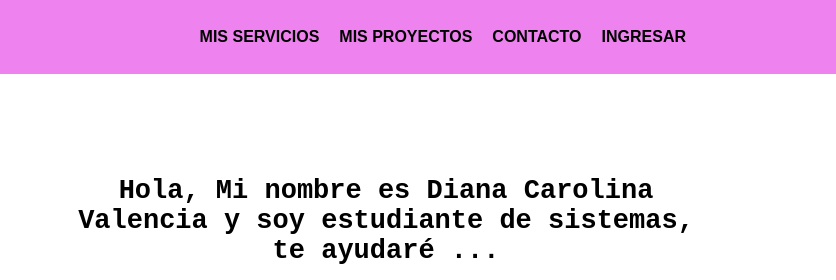
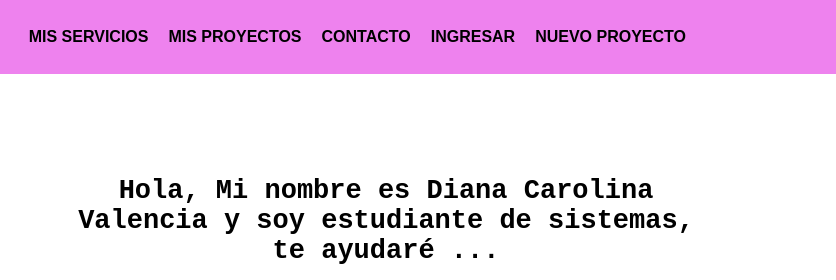
Before and after one commit to vdianacv/Portafolio, a plain HTML site: page index.html in a window 1280 px wide. Shown: the top 280 px of the page, 444-1280 px from the left. Drawn offline with Linux system fonts and the light colour scheme.

Commit message:
Ingreso Prueba

```diff
--- a/index.html
+++ b/index.html
@@ -30,6 +30,10 @@
                     <li>
                         <a class="header__link" href="">Ingresar</a>
                     </li>
+                    <li>
+                        <a> Nuevo Proyecto</a>
+                    </li>
+
                 </ul>
             </nav>
         </div>
```
